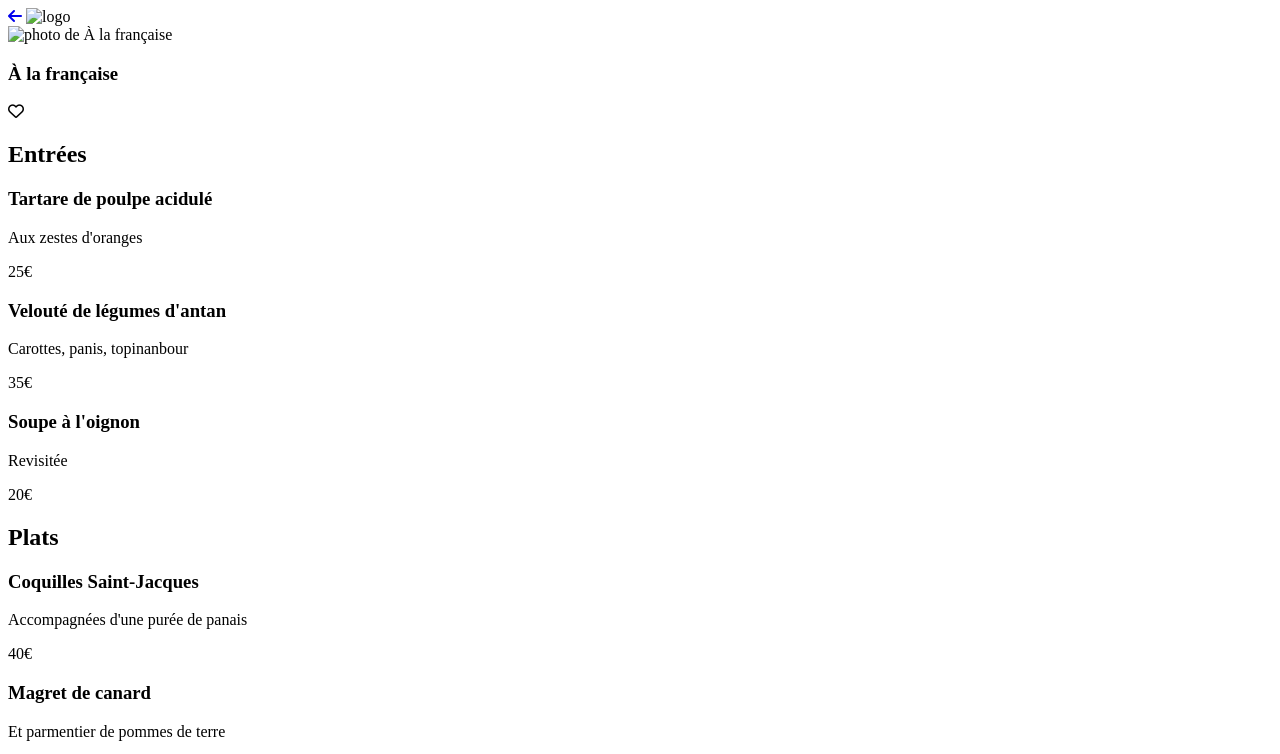
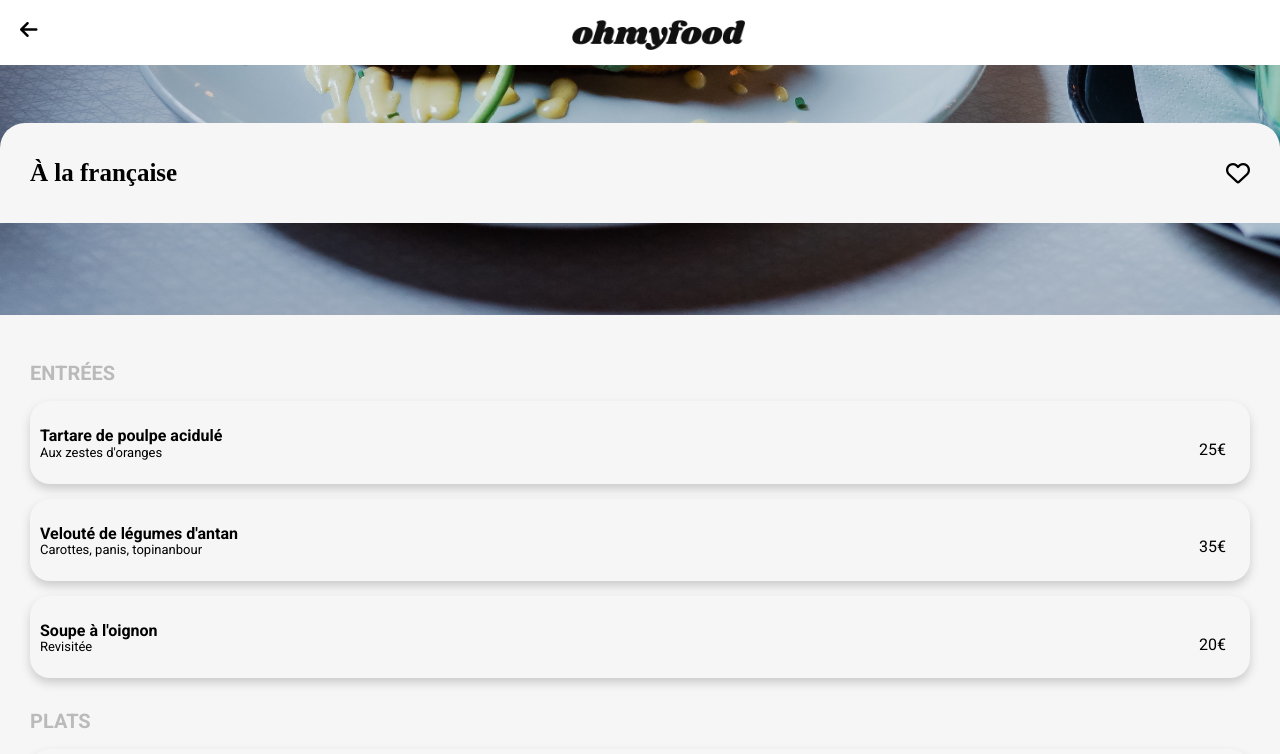
Before and after one commit to Maxime-Gld/Galonde-Maxime-OhMyFood-HTML-CSS-SASS, a website: page html/A-la-francaise.html in a window 1280 px wide. Shown: the top 754 px of the page. Drawn offline with nearby package versions, Linux system fonts and the light colour scheme; files that its build step writes are made by us from their sources; the site is published under a folder, as on GitHub Pages, so addresses that start at the root find nothing; files whose address does not match are found by name; a web font is replaced by a local one.

Commit message:
modification des chemins d'acces

```diff
--- a/html/A-la-francaise.html
+++ b/html/A-la-francaise.html
@@ -7,20 +7,20 @@
     <link rel="preconnect" href="https://fonts.googleapis.com">
     <link rel="preconnect" href="https://fonts.gstatic.com" crossorigin>
     <link href="https://fonts.googleapis.com/css2? family=Roboto:wght@100;300;400;500;700;900&family=Shrikhand&display=swap" rel="stylesheet">
-    <link rel="stylesheet" href="/css/menu.css">
+    <link rel="stylesheet" href="./css/menu.css">
     <title>A la française - ohmyfood</title>
 </head>
 <body>
  <!---------------- header -------------------->
     <header>
-        <a href="/index.html"><i class="fa-solid fa-arrow-left"></i></a>
-        <img src="/images/logo/ohmyfood.png" alt="logo">
+        <a href="./index.html"><i class="fa-solid fa-arrow-left"></i></a>
+        <img src="./images/logo/ohmyfood.png" alt="logo">
     </header>
 
     <main>
 <!-- partie image du restaurant -->
         <article class="card">
-            <img src="/images/restaurants/toa-heftiba-DQKerTsQwi0-unsplash.jpg" alt="photo de À la française">
+            <img src="./images/restaurants/toa-heftiba-DQKerTsQwi0-unsplash.jpg" alt="photo de À la française">
             <aside class="card__description">
                 <div class="card___name">
                     <h1>À la française</h1>
--- a/html/La-note-enchantée.html
+++ b/html/La-note-enchantée.html
@@ -7,20 +7,20 @@
     <link rel="preconnect" href="https://fonts.googleapis.com">
     <link rel="preconnect" href="https://fonts.gstatic.com" crossorigin>
     <link href="https://fonts.googleapis.com/css2? family=Roboto:wght@100;300;400;500;700;900&family=Shrikhand&display=swap" rel="stylesheet">
-    <link rel="stylesheet" href="/css/menu.css">
+    <link rel="stylesheet" href="./css/menu.css">
     <title>La note enchantée - ohmyfood</title>
 </head>
 <body>
  <!---------------- header -------------------->
     <header>
-        <a href="/index.html"><i class="fa-solid fa-arrow-left"></i></a>
-        <img src="/images/logo/ohmyfood.png" alt="logo">
+        <a href="./index.html"><i class="fa-solid fa-arrow-left"></i></a>
+        <img src="./images/logo/ohmyfood.png" alt="logo">
     </header>
 
     <main>
 <!-- partie image du restaurant -->
         <article class="card">
-            <img src="/images/restaurants/stil-u2Lp8tXIcjw-unsplash.jpg" alt="photo de La note enchantée">
+            <img src="./images/restaurants/stil-u2Lp8tXIcjw-unsplash.jpg" alt="photo de La note enchantée">
             <aside class="card__description">
                 <div class="card___name">
                     <h1>La note enchantée</h1>
```
Also changed, not shown: html/La-palette-du-gout.html (+4 -4 lines), html/Le-délice-des-sens.html (+4 -4 lines).
